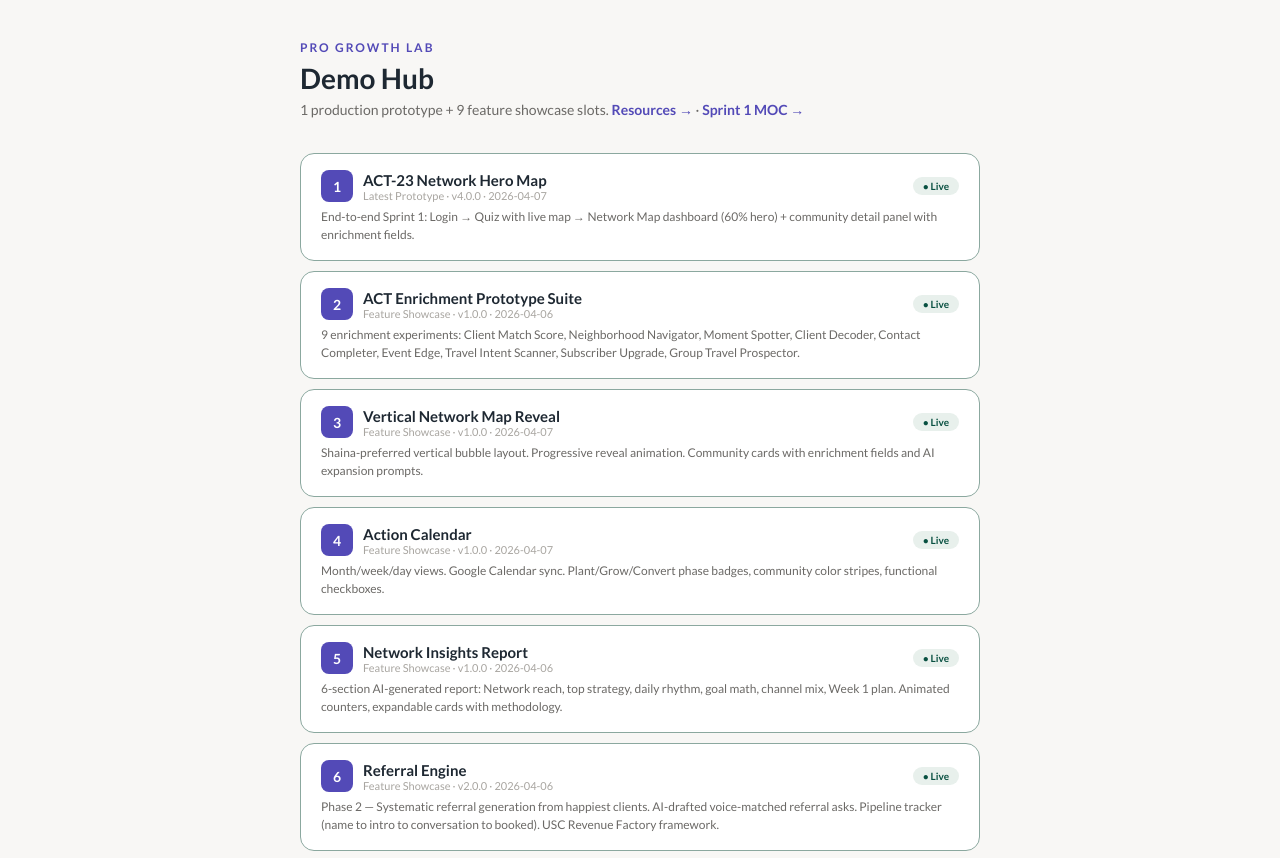
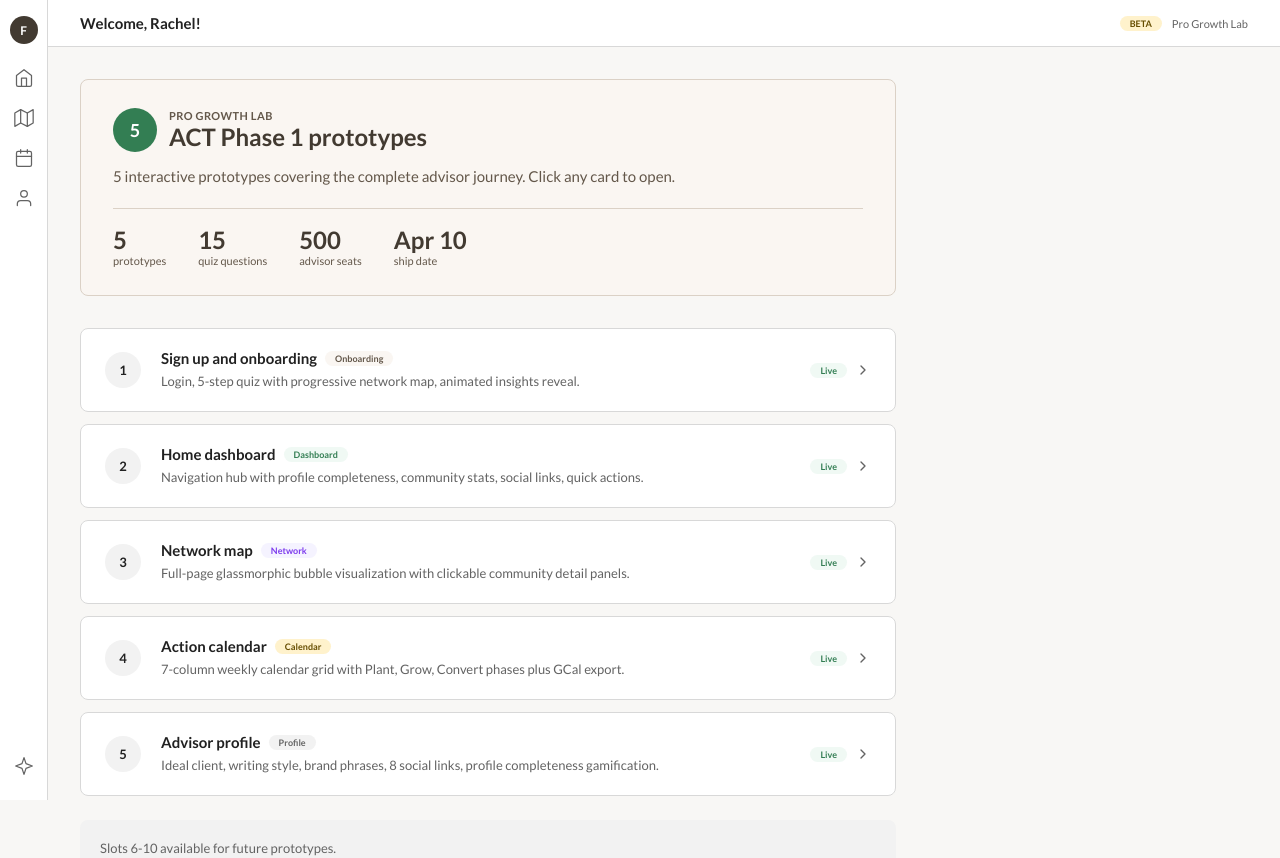
Before and after one commit to mikkohxai/pgl-demo-slots, a Next.js app: page / in a window 1280 px wide. Shown: the top 858 px of the page. Built offline with nearby package versions, Linux system fonts and the light colour scheme.

Commit message:
feat: Fora-branded hub homepage + revert PortalShell refs

```diff
--- a/src/app/page.jsx
+++ b/src/app/page.jsx
@@ -1,47 +1,47 @@
-"use client"
-
-const SLOTS = [
-  { id: 1, name: "ACT-23 Network Hero Map", status: "live", type: "Latest Prototype", description: "End-to-end Sprint 1: Login → Quiz with live map → Network Map dashboard (60% hero) + community detail panel with enrichment fields.", version: "4.0.0", updated: "2026-04-07" },
-  { id: 2, name: "ACT Enrichment Prototype Suite", status: "live", type: "Feature Showcase", description: "9 enrichment experiments: Client Match Score, Neighborhood Navigator, Moment Spotter, Client Decoder, Contact Completer, Event Edge, Travel Intent Scanner, Subscriber Upgrade, Group Travel Prospector.", version: "1.0.0", updated: "2026-04-06" },
-  { id: 3, name: "Vertical Network Map Reveal", status: "live", type: "Feature Showcase", description: "Shaina-preferred vertical bubble layout. Progressive reveal animation. Community cards with enrichment fields and AI expansion prompts.", version: "1.0.0", updated: "2026-04-07" },
-  { id: 4, name: "Action Calendar", status: "live", type: "Feature Showcase", description: "Month/week/day views. Google Calendar sync. Plant/Grow/Convert phase badges, community color stripes, functional checkboxes.", version: "1.0.0", updated: "2026-04-07" },
-  { id: 5, name: "Network Insights Report", status: "live", type: "Feature Showcase", description: "6-section AI-generated report: Network reach, top strategy, daily rhythm, goal math, channel mix, Week 1 plan. Animated counters, expandable cards with methodology.", version: "1.0.0", updated: "2026-04-06" },
-  { id: 6, name: "Referral Engine", status: "live", type: "Feature Showcase", description: "Phase 2 — Systematic referral generation from happiest clients. AI-drafted voice-matched referral asks. Pipeline tracker (name to intro to conversation to booked). USC Revenue Factory framework.", version: "2.0.0", updated: "2026-04-06" },
-  { id: 7, name: "Empty", status: "empty", type: "Feature Showcase", description: "Available for next feature prototype.", version: "—", updated: "—" },
-  { id: 8, name: "Empty", status: "empty", type: "Feature Showcase", description: "Available for next feature prototype.", version: "—", updated: "—" },
-  { id: 9, name: "Empty", status: "empty", type: "Feature Showcase", description: "Available for next feature prototype.", version: "—", updated: "—" },
-  { id: 10, name: "Empty", status: "empty", type: "Feature Showcase", description: "Available for next feature prototype.", version: "—", updated: "—" },
-]
-
-export default function Home() {
-  return (
-    <div style={{ maxWidth: 720, margin: "0 auto", padding: "40px 20px", fontFamily: "'Lato', sans-serif" }}>
-      <div style={{ marginBottom: 32 }}>
-        <div style={{ fontSize: 12, fontWeight: 700, letterSpacing: 2, color: "#534AB7", textTransform: "uppercase", marginBottom: 6 }}>Pro Growth Lab</div>
-        <h1 style={{ fontSize: 28, fontWeight: 700, color: "#1E2832", marginBottom: 4 }}>Demo Hub</h1>
-        <p style={{ fontSize: 14, color: "#6B6966", lineHeight: 1.6 }}>1 production prototype + 9 feature showcase slots. <a href="/resources" style={{ color: "#534AB7", fontWeight: 600 }}>Resources →</a>  ·  <a href="/moc" style={{ color: "#534AB7", fontWeight: 600 }}>Sprint 1 MOC →</a></p>
-      </div>
-      <div style={{ display: "flex", flexDirection: "column", gap: 10 }}>
-        {SLOTS.map(s => (
-          <a key={s.id} href={"/slot-" + s.id} style={{ display: "block", background: "#fff", borderRadius: 14, border: "1px solid " + (s.status === "live" ? "#8BA89F" : "#E8E6E1"), padding: "16px 20px", transition: "box-shadow 0.15s", cursor: "pointer", textDecoration: "none" }}>
-            <div style={{ display: "flex", justifyContent: "space-between", alignItems: "center", marginBottom: 6 }}>
-              <div style={{ display: "flex", alignItems: "center", gap: 10 }}>
-                <div style={{ width: 32, height: 32, borderRadius: 8, background: s.status === "live" ? "#534AB7" : "#E8E6E1", display: "flex", alignItems: "center", justifyContent: "center", color: s.status === "live" ? "#fff" : "#A8A5A0", fontWeight: 700, fontSize: 14 }}>{s.id}</div>
-                <div>
-                  <div style={{ fontWeight: 700, fontSize: 15, color: "#1E2832" }}>{s.name}</div>
-                  <div style={{ fontSize: 11, color: "#A8A5A0" }}>{s.type} · v{s.version} · {s.updated}</div>
-                </div>
-              </div>
-              <span style={{ fontSize: 10, padding: "3px 10px", borderRadius: 20, fontWeight: 600, background: s.status === "live" ? "#E8F0EC" : "#F8F7F5", color: s.status === "live" ? "#085041" : "#A8A5A0" }}>{s.status === "live" ? "● Live" : "○ Empty"}</span>
-            </div>
-            <p style={{ fontSize: 12, color: "#6B6966", lineHeight: 1.5, margin: 0 }}>{s.description}</p>
-          </a>
-        ))}
-      </div>
-      <div style={{ marginTop: 20, padding: "12px 16px", background: "#EEEDFE", borderRadius: 10, fontSize: 12, color: "#3C3489", lineHeight: 1.6 }}>
-        <strong>Slot 1</strong> = latest full prototype. <strong>Slots 2–10</strong> = individual feature demos. <a href="/resources" style={{ color: "#534AB7", fontWeight: 600 }}>Resources →</a>  ·  <a href="/moc" style={{ color: "#534AB7", fontWeight: 600 }}>Sprint 1 MOC →</a>
-      </div>
-      <div style={{ textAlign: "center", padding: "14px 0", fontSize: 11, color: "#A8A5A0", marginTop: 10 }}>Last verified: April 7, 2026 · {SLOTS.filter(s => s.status === "live").length} of 10 slots active</div>
-    </div>
-  )
-}
+"use client";
+import { useState } from "react";
+import Link from "next/link";
+var T={bg:"#FFFFFF",bg2:"#F2F2F2",bgP:"#212121",bgBL:"#FAF6F2",bgBD:"#423A31",bgPos:"#F0F9F4",bgProg:"#FFF2CC",bgAI:"#F5F3FF",t1:"#212121",t2:"#636363",tb1:"#423A31",tb2:"#63574A",tPos:"#337E53",tProg:"#664D00",tAI:"#7C3AED",tLink:"#2166DB",brd:"#D8D8D8",brdB:"#DBD1C6"};
+var SLOTS=[{n:1,t:"Sign up and onboarding",d:"Login, 5-step quiz with progressive network map, animated insights reveal.",p:"Onboarding",pc:{bg:T.bgBL,c:T.tb2}},{n:2,t:"Home dashboard",d:"Navigation hub with profile completeness, community stats, social links, quick actions.",p:"Dashboard",pc:{bg:T.bgPos,c:T.tPos}},{n:3,t:"Network map",d:"Full-page glassmorphic bubble visualization with clickable community detail panels.",p:"Network",pc:{bg:T.bgAI,c:T.tAI}},{n:4,t:"Action calendar",d:"7-column weekly calendar grid with Plant, Grow, Convert phases plus GCal export.",p:"Calendar",pc:{bg:T.bgProg,c:T.tProg}},{n:5,t:"Advisor profile",d:"Ideal client, writing style, brand phrases, 8 social links, profile completeness gamification.",p:"Profile",pc:{bg:T.bg2,c:T.t2}}];
+function IcoHome(){return <svg width="20" height="20" viewBox="0 0 24 24" fill="none" stroke="currentColor" strokeWidth="1.5" strokeLinecap="round" strokeLinejoin="round"><path d="M3 9l9-7 9 7v11a2 2 0 01-2 2H5a2 2 0 01-2-2z"/><polyline points="9 22 9 12 15 12 15 22"/></svg>;}
+function IcoMap(){return <svg width="20" height="20" viewBox="0 0 24 24" fill="none" stroke="currentColor" strokeWidth="1.5" strokeLinecap="round" strokeLinejoin="round"><polygon points="1 6 1 22 8 18 16 22 23 18 23 2 16 6 8 2 1 6"/><line x1="8" y1="2" x2="8" y2="18"/><line x1="16" y1="6" x2="16" y2="22"/></svg>;}
+function IcoCal(){return <svg width="20" height="20" viewBox="0 0 24 24" fill="none" stroke="currentColor" strokeWidth="1.5" strokeLinecap="round" strokeLinejoin="round"><rect x="3" y="4" width="18" height="18" rx="2"/><line x1="16" y1="2" x2="16" y2="6"/><line x1="8" y1="2" x2="8" y2="6"/><line x1="3" y1="10" x2="21" y2="10"/></svg>;}
+function IcoUser(){return <svg width="20" height="20" viewBox="0 0 24 24" fill="none" stroke="currentColor" strokeWidth="1.5" strokeLinecap="round" strokeLinejoin="round"><path d="M20 21v-2a4 4 0 00-4-4H8a4 4 0 00-4 4v2"/><circle cx="12" cy="7" r="4"/></svg>;}
+function IcoStar(){return <svg width="20" height="20" viewBox="0 0 24 24" fill="none" stroke="currentColor" strokeWidth="1.5" strokeLinecap="round" strokeLinejoin="round"><path d="M12 2l2.4 7.2L22 12l-7.6 2.8L12 22l-2.4-7.2L2 12l7.6-2.8L12 2z"/></svg>;}
+function SB({icon:I,label:l,href:h}){return <button onClick={function(){if(h)window.location.href=h;}} title={l} style={{width:36,height:36,borderRadius:8,border:"none",background:"transparent",cursor:"pointer",display:"flex",alignItems:"center",justifyContent:"center",color:T.t2}}><I/></button>;}
+export default function Hub(){var[hov,sH]=useState(null);return(
+<div style={{display:"flex",minHeight:"100vh",fontFamily:"'Lato',system-ui,sans-serif",color:T.t1}}>
+<style>{"@import url('https://fonts.googleapis.com/css2?family=Lato:wght@400;600;700&display=swap');*,*::before,*::after{box-sizing:border-box;margin:0;padding:0}body{margin:0}a{text-decoration:none;color:inherit}@keyframes fadeUp{from{opacity:0;transform:translateY(10px)}to{opacity:1;transform:translateY(0)}}"}</style>
+<nav style={{width:48,background:T.bg,borderRight:"1px solid "+T.brd,display:"flex",flexDirection:"column",alignItems:"center",padding:"16px 0",gap:4,flexShrink:0,position:"sticky",top:0,height:"100vh"}}>
+<div style={{width:28,height:28,borderRadius:"50%",background:T.bgBD,display:"flex",alignItems:"center",justifyContent:"center",marginBottom:12}}><span style={{color:"#FFF",fontSize:12,fontWeight:700}}>F</span></div>
+<SB icon={IcoHome} label="Home"/><SB icon={IcoMap} label="Network" href="/slot-3"/><SB icon={IcoCal} label="Calendar" href="/slot-4"/><SB icon={IcoUser} label="Profile" href="/slot-5"/>
+<div style={{flex:1}}/><div style={{color:T.tAI}}><SB icon={IcoStar} label="AI"/></div>
+</nav>
+<div style={{flex:1,display:"flex",flexDirection:"column"}}>
+<header style={{display:"flex",alignItems:"center",justifyContent:"space-between",padding:"14px 32px",borderBottom:"1px solid "+T.brd,background:T.bg,position:"sticky",top:0,zIndex:10}}>
+<span style={{fontSize:15,fontWeight:600}}>Welcome, Rachel!</span>
+<div style={{display:"flex",alignItems:"center",gap:10}}><span style={{fontSize:9,fontWeight:700,color:T.tProg,background:T.bgProg,padding:"2px 10px",borderRadius:9999}}>BETA</span><span style={{fontSize:11,color:T.t2}}>Pro Growth Lab</span></div>
+</header>
+<main style={{flex:1,padding:"32px 32px 48px",maxWidth:880}}>
+<div style={{padding:"28px 32px",background:T.bgBL,border:"1px solid "+T.brdB,borderRadius:8,marginBottom:32}}>
+<div style={{display:"flex",alignItems:"center",gap:12,marginBottom:12}}>
+<div style={{width:44,height:44,borderRadius:"50%",background:T.tPos,display:"flex",alignItems:"center",justifyContent:"center"}}><span style={{color:"#FFF",fontSize:18,fontWeight:700}}>5</span></div>
+<div><p style={{fontSize:11,fontWeight:600,color:T.tb2,letterSpacing:"0.04em"}}>PRO GROWTH LAB</p><h1 style={{fontSize:24,fontWeight:700,color:T.tb1}}>ACT Phase 1 prototypes</h1></div>
+</div>
+<p style={{fontSize:15,color:T.tb2,lineHeight:"24px"}}>5 interactive prototypes covering the complete advisor journey. Click any card to open.</p>
+<div style={{display:"flex",gap:32,marginTop:20,paddingTop:16,borderTop:"1px solid "+T.brdB}}>
+{[["5","prototypes"],["15","quiz questions"],["500","advisor seats"],["Apr 10","ship date"]].map(function(s,i){return <div key={i}><p style={{fontSize:24,fontWeight:700,color:T.tb1}}>{s[0]}</p><p style={{fontSize:11,color:T.tb2}}>{s[1]}</p></div>;})}
+</div>
+</div>
+<div style={{display:"flex",flexDirection:"column",gap:12}}>
+{SLOTS.map(function(s,i){var h=hov===s.n;return(
+<Link key={s.n} href={"/slot-"+s.n}><div onMouseEnter={function(){sH(s.n);}} onMouseLeave={function(){sH(null);}} style={{display:"flex",alignItems:"center",gap:20,padding:"20px 24px",background:T.bg,border:"1px solid "+(h?T.t1:T.brd),borderRadius:8,cursor:"pointer",transition:"all 0.15s",animation:"fadeUp 0.4s ease both",animationDelay:(i*60)+"ms"}}>
+<div style={{width:36,height:36,borderRadius:"50%",background:h?T.bgP:T.bg2,display:"flex",alignItems:"center",justifyContent:"center",transition:"background 0.15s",flexShrink:0}}><span style={{fontSize:13,fontWeight:700,color:h?"#FFF":T.t1}}>{s.n}</span></div>
+<div style={{flex:1}}><div style={{display:"flex",alignItems:"center",gap:8,marginBottom:4}}><p style={{fontSize:15,fontWeight:600}}>{s.t}</p><span style={{fontSize:9,fontWeight:700,padding:"2px 10px",borderRadius:9999,background:s.pc.bg,color:s.pc.c}}>{s.p}</span></div><p style={{fontSize:13,color:T.t2,lineHeight:"20px"}}>{s.d}</p></div>
+<div style={{display:"flex",alignItems:"center",gap:8,flexShrink:0}}><span style={{fontSize:9,fontWeight:700,padding:"2px 10px",borderRadius:9999,background:T.bgPos,color:T.tPos}}>Live</span><svg width="16" height="16" viewBox="0 0 24 24" fill="none" stroke={h?T.t1:T.t2} strokeWidth="2" strokeLinecap="round" strokeLinejoin="round" style={{transition:"transform 0.15s",transform:h?"translateX(3px)":"none"}}><polyline points="9 18 15 12 9 6"/></svg></div>
+</div></Link>);})}
+</div>
+<div style={{marginTop:24,padding:20,background:T.bg2,borderRadius:8}}><p style={{fontSize:13,color:T.t2}}>Slots 6-10 available for future prototypes.</p></div>
+</main>
+<footer style={{padding:"16px 32px",borderTop:"1px solid "+T.brd,display:"flex",justifyContent:"space-between",alignItems:"center"}}><span style={{fontSize:11,color:T.t2}}>Pro Growth Lab - Fora Travel - v1.0.0 - Apr 7, 2026</span><button onClick={function(){alert("Thank you! Your feedback has been submitted.");}} style={{fontSize:11,color:T.tLink,background:"none",border:"none",cursor:"pointer",fontFamily:"'Lato',system-ui,sans-serif"}}>Report a problem</button></footer>
+</div></div>);}
```
